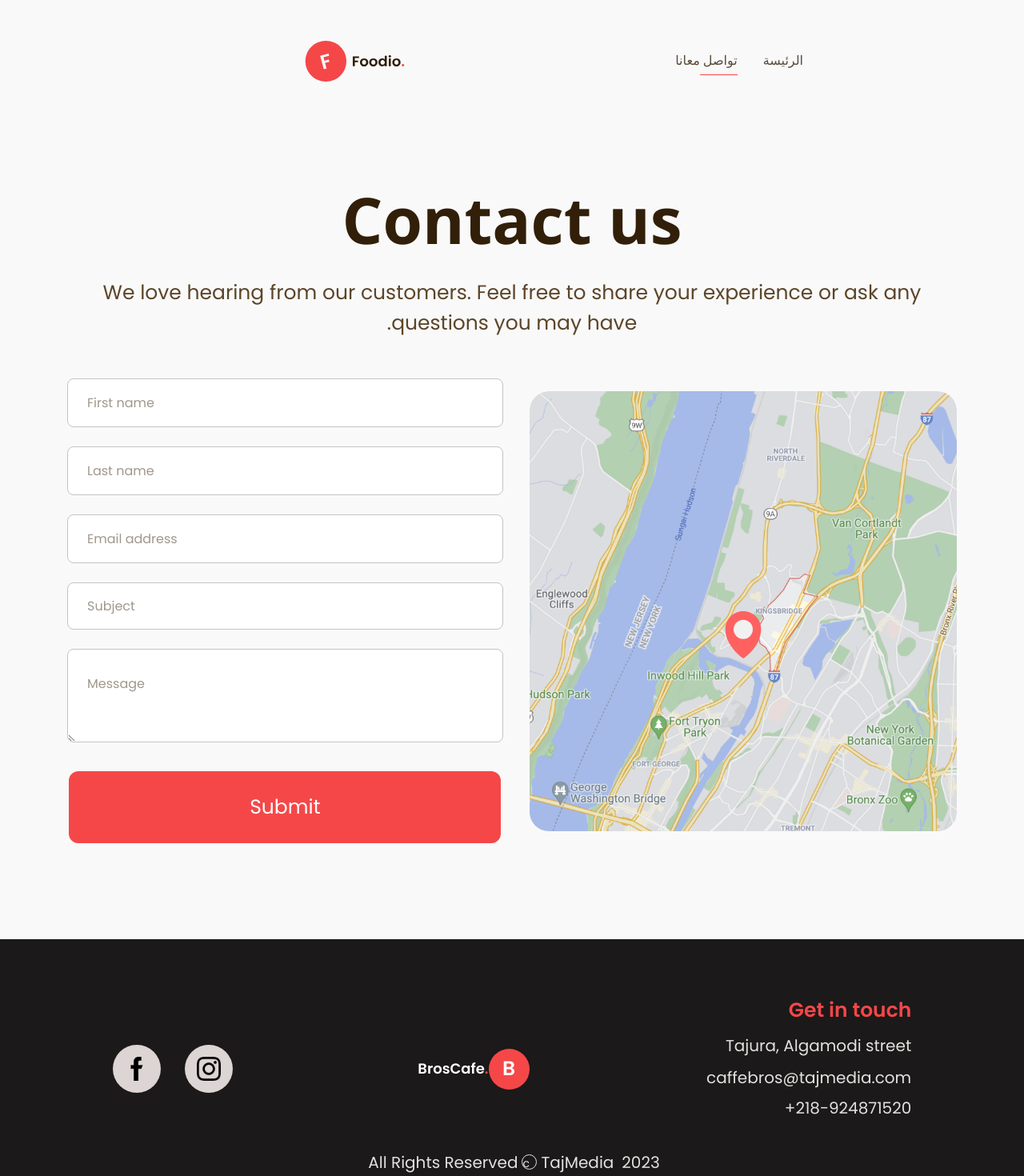
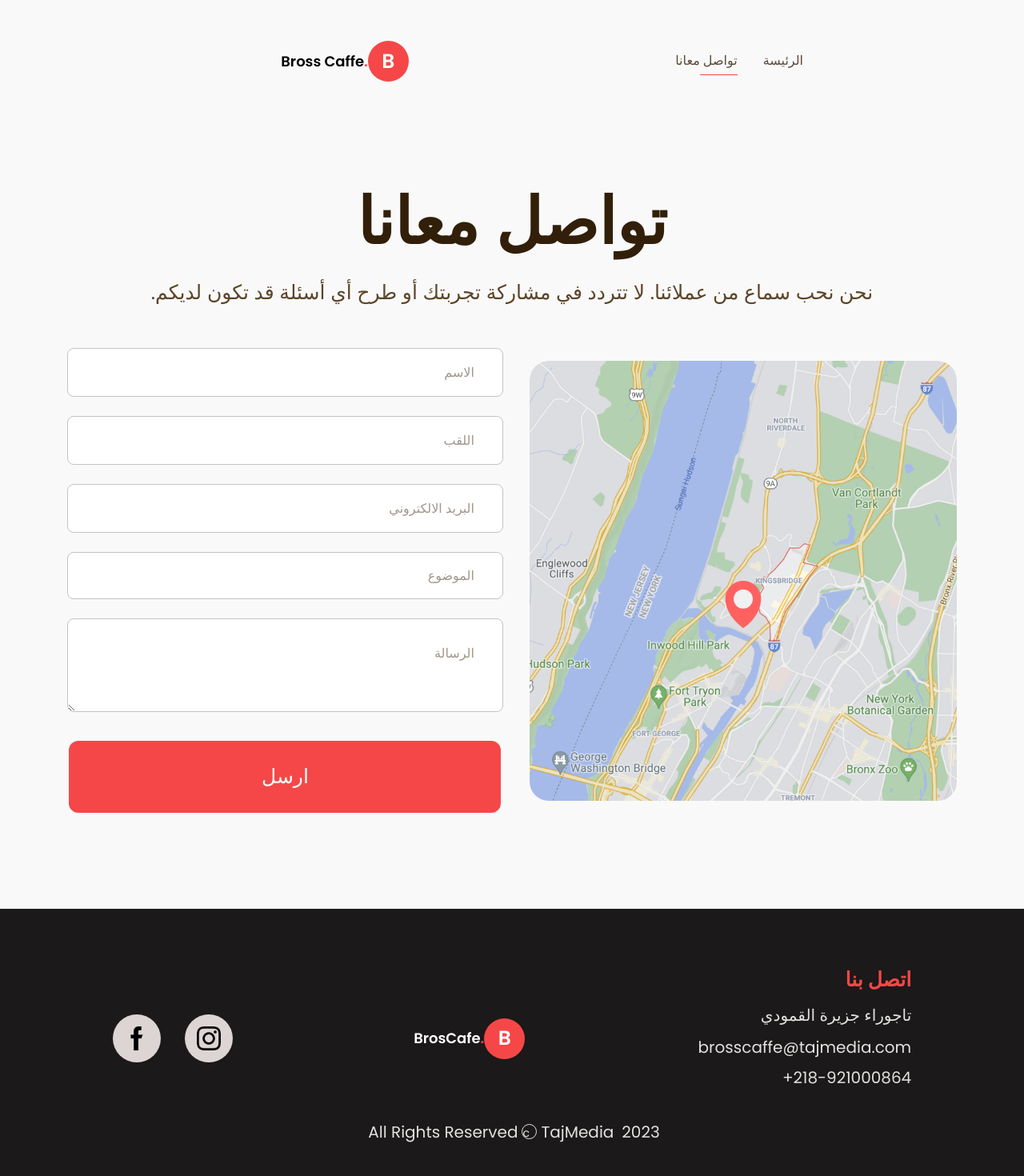
Before and after one commit to hodakl099/QR, a React (Create React App) app: page /contact in a window 1280 px wide. Shown: the top 1470 px of the page at 80% size. Built offline with nearby package versions, Linux system fonts and the light colour scheme.

Commit message:
Localization for the contact screen

```diff
--- a/src/components/Footer/index.jsx
+++ b/src/components/Footer/index.jsx
@@ -1,7 +1,13 @@
-import React from "react";
 import { Button, Img, Text } from "components"; // Make sure to adjust this import path
+import { useTranslation } from "react-i18next";
 
 const Footer = (props) => {
+
+
+
+  const {t } = useTranslation();
+
+
   return (
     <>
       <style jsx>{`
@@ -20,16 +26,16 @@ const Footer = (props) => {
 
             <div className="flex flex-col items-start">
               <Text className="sm:text-[21px] md:text-[23px] text-[25px] text-red-400" size="txtPoppinsSemiBold25Red400">
-                Get in touch
+              {t('GetInTouch.touch')}
               </Text>
               <Text className="leading-[153.00%] mt-[10px] text-gray-300 text-xl" size="txtPoppinsRegular20Gray300">
-                Tajura, Algamodi street
+              {t('Location.location')}
               </Text>
               <Text className="mt-[10px] text-gray-300 text-xl" size="txtPoppinsRegular20Gray300">
-                caffebros@tajmedia.com
+                brosscaffe@tajmedia.com
               </Text>
               <Text className="mt-[10px] text-gray-300 text-xl" size="txtPoppinsRegular20Gray300">
-                218-924871520+
+                218-921000864+
               </Text>
             </div>
 
@@ -44,19 +50,23 @@ const Footer = (props) => {
             </div>
 
             <div className="flex flex-row gap-[30px] items-center flex-wrap pt-[30px]">
+
+            <a href="https://instagram.com/bros_caffe?igshid=MzRlODBiNWFlZA==/" target="_blank" rel="noopener noreferrer">
   <Button className="bg-bluegray-100 flex h-[60px] items-center justify-center p-[15px] rounded-[50%] w-[60px]">
-    <Img className="h-[30px]" src="images/img_instagram.png" alt="Instagram" />
+    <Img className="h-[30px]" src={process.env.PUBLIC_URL + "/images/img_instagram.png"} alt="Instagram" />
   </Button>
+</a>
+<a href="https://www.facebook.com/brosscaffe?mibextid=ZbWKwL" target="_blank" rel="noopener noreferrer">
   <Button className="bg-bluegray-100 flex h-[60px] items-center justify-center p-[15px] rounded-[50%] w-[60px]">
-    <Img className="h-[30px]" src="images/img_facebook.png" alt="Facebook" />
+    <Img className="h-[30px]" src={process.env.PUBLIC_URL + "/images/img_facebook.png"} alt="Instagram" />
   </Button>
-</div>
+</a>
 
 
 
 
+</div>
           </div>
-
           <div className="flex flex-row items-center justify-center mt-10 w-full">
             <Text className="text-gray-301 text-xl pl-[10px]" size="txtPoppinsRegular20Gray301">2023</Text>
             <Text className="ml-[5px] text-gray-301 text-xl" size="txtPoppinsRegular20Gray301">TajMedia</Text>
--- a/src/pages/Contact/index.jsx
+++ b/src/pages/Contact/index.jsx
@@ -35,6 +35,26 @@ const ContactPage = () => {
                 <Line className="bg-red-400 h-px w-[58%]" />
               </div>
             </div>
+            <div className="flex flex-row items-center">
+              <Text
+                className="bg-red-400 flex h-[51px] items-center justify-center rounded-[50%] sm:text-[21px] md:text-[23px] text-[25px] text-center text-white-A700 w-[51px]"
+                size="txtPoppinsSemiBold25WhiteA700"
+              >
+                B
+              </Text>
+              <Text
+                className="ml-[10px] text-lg text-white-A700"
+                size="txtPoppinsSemiBold18WhiteA700"
+              >
+                <span className="text-red-400 font-poppins text-left font-semibold">
+                  .
+                </span>
+                <span style={{ color: 'black' }} className="font-poppins text-left font-semibold">
+                  Bross Caffe
+                </span>
+
+              </Text>
+            </div>
             {/* <Button
               className="bg-white-A700 cursor-pointer flex h-[50px] items-center justify-center md:ml-[0] ml-[122px] rounded-[50%] w-[50px]"
               leftIcon={
@@ -45,25 +65,24 @@ const ContactPage = () => {
                 />
               }
             ></Button> */}
-            <Img
+            {/* <Img
               className="h-[51px] w-[12%]"
               src="images/img_logo.svg"
               alt="Logo"
-            />
+            /> */}
           </div>
           <div className="flex flex-col gap-[19px] items-center justify-start mt-[117px]">
             <Text
               className="md:text-5xl text-[80px] text-gray-900"
               size="txtOpenSansRomanBold80"
             >
-              Contact us
+              {t('Contact.contact')}
             </Text>
             <Text
               className="sm:text-[21px] md:text-[23px] text-[25px] text-center text-gray-801 w-full"
               size="txtPoppinsRegular25"
             >
-              We love hearing from our customers. Feel free to share your
-              experience or ask any questions you may have.
+              نحن نحب سماع من عملائنا. لا تتردد في مشاركة تجربتك أو طرح أي أسئلة قد تكون لديكم.
             </Text>
           </div>
           <div className="flex md:flex-col flex-row md:gap-10 items-center justify-between mt-[50px] w-full">
@@ -77,45 +96,50 @@ const ContactPage = () => {
                 alt="location"
               />
             </div>
-            <div className="flex md:flex-1 flex-col gap-9 items-center justify-start w-[49%] md:w-full">
+            <div className="flex md:flex-1 flex-col gap-9 items-center justify-start w-[49%] md:w-full" dir="rtl">
               <div className="flex flex-col gap-6 items-center justify-start rounded-lg w-full">
                 <Input
-                  name="Firstname"
-                  placeholder="First name"
-                  className="p-0 placeholder:text-gray-500 sm:px-5 text-base text-gray-500 text-left w-full"
+                  name="الاسم"
+                  placeholder="الاسم"
+                  className="p-0 placeholder:text-gray-500 sm:px-5 text-base text-gray-500 text-right w-full"
                   wrapClassName="bg-white-A700 border border-gray-400 border-solid pl-6 pr-[35px] py-[17px] rounded-lg w-full"
                   type="text"
+                  style={{ direction: 'rtl' }}
+                ></Input>
+
+                <Input
+                  name="اللقب"
+                  placeholder="اللقب"
+                  className="p-0 placeholder:text-gray-500 sm:px-5 text-base text-gray-500 text-right w-full"
+                  wrapClassName="bg-white-A700 border border-gray-400 border-solid pl-6 pr-[35px] py-[17px] rounded-lg w-full"
+                  type="text"
+                  style={{ direction: 'rtl' }}
+                ></Input>
+
+                <Input
+                  name="البريد الالكتروني"
+                  placeholder="البريد الالكتروني"
+                  className="p-0 placeholder:text-gray-500 sm:px-5 text-base text-gray-500 text-right w-full"
+                  wrapClassName="bg-white-A700 border border-gray-400 border-solid pl-6 pr-[35px] py-[17px] rounded-lg w-full"
+                  type="email"
+                  style={{ direction: 'rtl' }}
                 ></Input>
                 <Input
-                  name="Lastname"
-                  placeholder="Last name"
-                  className="p-0 placeholder:text-gray-500 sm:px-5 text-base text-gray-500 text-left w-full"
-                  wrapClassName="bg-white-A700 border border-gray-400 border-solid pl-6 pr-[35px] py-[17px] rounded-lg w-full"
-                  type="text"
-                ></Input>
-                <Input
-                  name="Emailaddress"
-                  placeholder="Email address"
-                  className="p-0 placeholder:text-gray-500 sm:px-5 text-base text-gray-500 text-left w-full"
-                  wrapClassName="bg-white-A700 border border-gray-400 border-solid pl-6 pr-[35px] py-[17px] rounded-lg w-full"
-                  type="email"
-                ></Input>
-                <Input
-                  name="Subject"
-                  placeholder="Subject"
-                  className="p-0 placeholder:text-gray-500 sm:px-5 text-base text-gray-500 text-left w-full"
+                  name="الموضوع "
+                  placeholder="الموضوع "
+                  className="p-0 placeholder:text-gray-500 sm:px-5 text-base text-gray-500 text-right w-full"
                   wrapClassName="bg-white-A700 border border-gray-400 border-solid pl-6 pr-[35px] py-4 rounded-lg w-full"
+                  style={{direction: 'rtl'}}
                 ></Input>
                 <TextArea
-                  className="bg-white-A700 border border-gray-400 border-solid leading-[normal] pb-[35px] pl-6 pr-[35px] pt-[30px] sm:px-5 rounded-lg text-base placeholder:text-gray-500 text-gray-500 text-left w-full"
-                  name="Massage"
-                  placeholder="Message"
-                  // name="Massage"
-                  // placeholder="Message"
+                  className="bg-white-A700 border border-gray-400 border-solid leading-[normal] pb-[35px] pl-6 pr-[35px] pt-[30px] sm:px-5 rounded-lg text-base placeholder:text-gray-500 text-gray-500 text-right w-full"
+                  name="الرسالة"
+                  placeholder="الرسالة"
+                  style={{direction: 'rtl'}}
                 ></TextArea>
               </div>
               <Button className="bg-red-400 cursor-pointer min-w-[540px] sm:min-w-full py-[26px] rounded-[12px] sm:text-[21px] md:text-[23px] text-[25px] text-center text-white-A700">
-                Submit
+              ارسل
               </Button>
             </div>
           </div>
--- a/src/pages/Menu/index.jsx
+++ b/src/pages/Menu/index.jsx
@@ -66,18 +66,34 @@ const MenuPage = () => {
                 />
               }
             ></Button> */}
-             <Img
-              className="h-[51px] w-[12%]"
-              src="images/img_logo.svg"
-              alt="Logo"
-            />
+                   <div className="flex flex-row items-center">
+              <Text
+                className="bg-red-400 flex h-[51px] items-center justify-center rounded-[50%] sm:text-[21px] md:text-[23px] text-[25px] text-center text-white-A700 w-[51px]"
+                size="txtPoppinsSemiBold25WhiteA700"
+              >
+                B
+              </Text>
+              <Text
+                className="ml-[10px] text-lg text-white-A700"
+                size="txtPoppinsSemiBold18WhiteA700"
+              >
+                <span className="text-red-400 font-poppins text-left font-semibold">
+                  .
+                </span>
+                <span style={{ color: 'black' }} className="font-poppins text-left font-semibold">
+  Bross Caffe
+</span>
+
+              </Text>
+            </div>
           </div>
           <div className="flex flex-col font-opensans md:gap-10 gap-[79px] items-center justify-start w-full">
             <Text
               className="sm:text-[38px] md:text-[44px] text-[52px] text-gray-900"
               size="txtOpenSansRomanBold52"
             >
-              {t('Menu.menu')}
+              {/* {t('Menu.menu')} */}
+              MENU
             </Text>
             <div className="flex flex-col font-poppins gap-[50px] items-center justify-start w-full">
               <div className="flex flex-col gap-12 items-center justify-start w-full">
--- a/src/pages/SubMenu/index.jsx
+++ b/src/pages/SubMenu/index.jsx
@@ -1,12 +1,11 @@
 import React,{useState,useEffect} from "react";
 import { useNavigate } from "react-router-dom";
-import { Button, Img, Line, RatingBar, Text } from "components";
+import {Img, Line, RatingBar, Text } from "components";
 import Footer from "components/Footer";
 import { useTranslation } from 'react-i18next';
 import { SubCategory } from '../../models/models';
 import { fetchSubCategoriesByCategory } from "../../models/api";
 import { useParams } from 'react-router-dom';
-import { data } from "autoprefixer";
 
 const SubMenu = () => {
 
@@ -86,7 +85,7 @@ const SubMenu = () => {
                   .
                 </span>
                 <span style={{ color: 'black' }} className="font-poppins text-left font-semibold">
-  BrosCafe
+  Bross Caffe
 </span>
 
               </Text>
--- a/src/utils/i18n.js
+++ b/src/utils/i18n.js
@@ -19,12 +19,18 @@ i18n
           Contact: {
             contact:  "Contact Us"
           },
-          Contact: {
+          Menu: {
             Menu:  "Our Popular Menu"
           },
           More: {
             more:  "See More."
           },
+          GetInTouch : {
+            touch: "Get in touch"
+          },
+          Location: {
+            location: "Taura, algamodi street"
+          }
         }
       },
 
@@ -36,12 +42,17 @@ i18n
           Contact: {
             contact: "تواصل معانا"
           },
-
           Menu: {
             menu: "قائمتنا"
           },
           More: {
             more: "المزيد"
+          },
+          GetInTouch: {
+            touch: "اتصل بنا"
+          },
+          Location: {
+            location: "تاجوراء جزيرة القمودي"
           }
         }
       }
```
Also changed, not shown: 1 other file (tests, documents, lock files or other folders).
